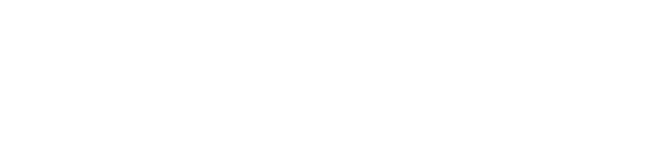
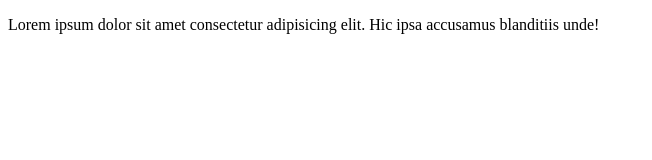
Before and after one commit to palprass/market-pplg1, a plain HTML site: page index.html in a window 1280 px wide. Shown: the whole page, without its empty margins (0-652 px from the left). Drawn offline with Linux system fonts and the light colour scheme.

Commit message:
add a paragraph to index.html

```diff
--- a/index.html
+++ b/index.html
@@ -6,6 +6,6 @@
     <title>Belajar Git</title>
 </head>
 <body>
-
+    <p>Lorem ipsum dolor sit amet consectetur adipisicing elit. Hic ipsa accusamus blanditiis unde!</p>
 </body>
 </html>
```
